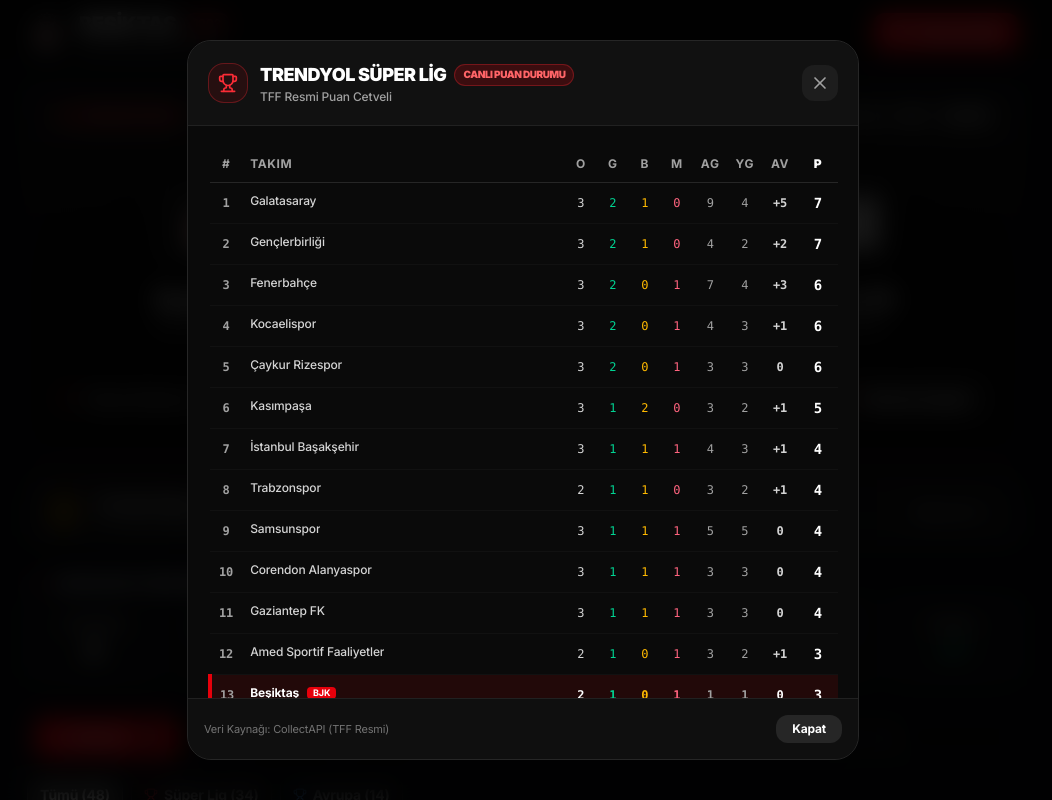
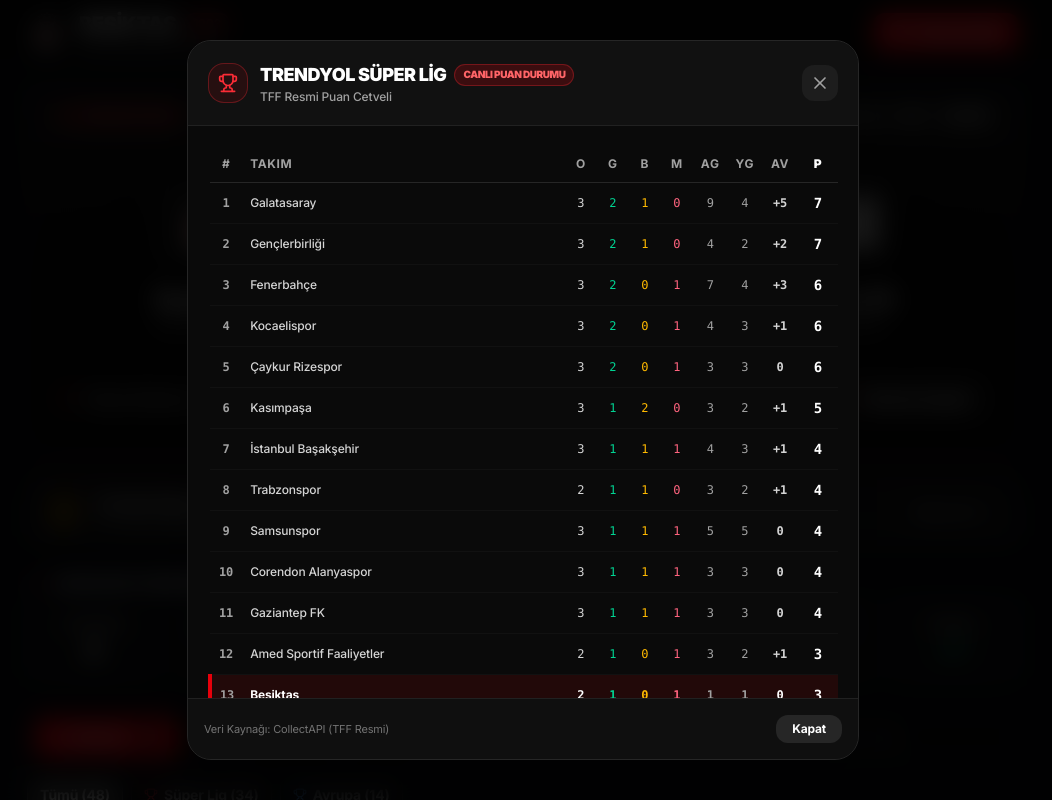
Before and after one commit to odininkankasi/besiktas-fikstur, a Next.js app: page / in a window 1280 px wide. Both pictures are taken after a click on the button 640 px from the left and 512 px from the top of the page. Shown: the top 800 px of the page, without its empty margins (117-1169 px from the left). Built offline with nearby package versions, Linux system fonts and the light colour scheme; grey boxes are pictures that could not be loaded.

Commit message:
refactor: remove redundant BJK label from team column in standings modal

```diff
--- a/public/bjk-fixtures.json
+++ b/public/bjk-fixtures.json
@@ -1,6 +1,6 @@
 {
   "success": true,
-  "lastUpdated": "2026-08-30T20:38:17.602Z",
+  "lastUpdated": "2026-08-30T20:40:54.077Z",
   "webcalUrl": "webcal://bjk.8080.tr/besiktas-fikstur.ics",
   "icsUrl": "/besiktas-fikstur.ics",
   "stats": {
--- a/public/bjk-standings.json
+++ b/public/bjk-standings.json
@@ -1,6 +1,6 @@
 {
   "success": true,
-  "lastUpdated": "2026-08-30T20:38:18.083Z",
+  "lastUpdated": "2026-08-30T20:40:54.673Z",
   "leagueName": "Trendyol Süper Lig",
   "bjkRank": 13,
   "bjkPoints": 3,
--- a/src/components/StandingsModal.tsx
+++ b/src/components/StandingsModal.tsx
@@ -118,13 +118,8 @@
                       <td className="py-2.5 px-2 text-center font-mono font-bold text-neutral-400">
                         {row.rank}
                       </td>
-                      <td className="py-2.5 px-2 flex items-center gap-2">
+                      <td className="py-2.5 px-2">
                         <span className="truncate">{row.teamName}</span>
-                        {row.isBjk && (
-                          <span className="text-[9px] px-1.5 py-0.2 rounded bg-red-600 text-white font-bold shrink-0">
-                            BJK
-                          </span>
-                        )}
                       </td>
                       <td className="py-2.5 px-2 text-center font-mono">{row.played}</td>
                       <td className="py-2.5 px-2 text-center font-mono text-emerald-400">{row.won}</td>
```
